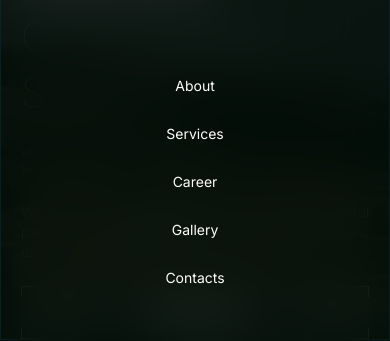
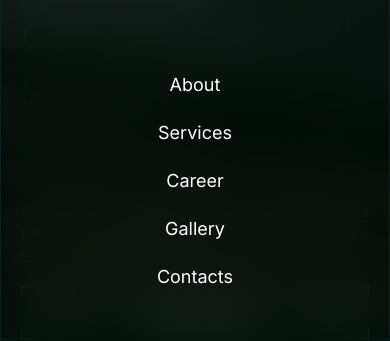
Before and after one commit to darynakarmazin/carp-travel, a Next.js app: page / in a window 390 px wide. Both pictures are taken after a click on the button "MENU". Shown: the part 241-582 px from the top of the page. Built offline with nearby package versions, Linux system fonts and the light colour scheme.

Commit message:
Updated /MobileMenu.tsx

```diff
--- a/src/components/MobileMenu.tsx
+++ b/src/components/MobileMenu.tsx
@@ -36,7 +36,7 @@ function MobileMenu({ isOpen, setIsMobileMenuOpen }: Props) {
           {menu.map(({ id, src, text }, index) => (
             <li key={id}>
               <Link
-                className="text-[14px] leading-tight no-underline hover:cursor-pointer link py-[4spx] hover:underline focus:underline transition-all duration-500 ease-in-out"
+                className="text-[18px] leading-tight no-underline hover:cursor-pointer link py-[4px] hover:underline focus:underline transition-all duration-500 ease-in-out"
                 to={src}
                 spy={true}
                 smooth={true}
```
